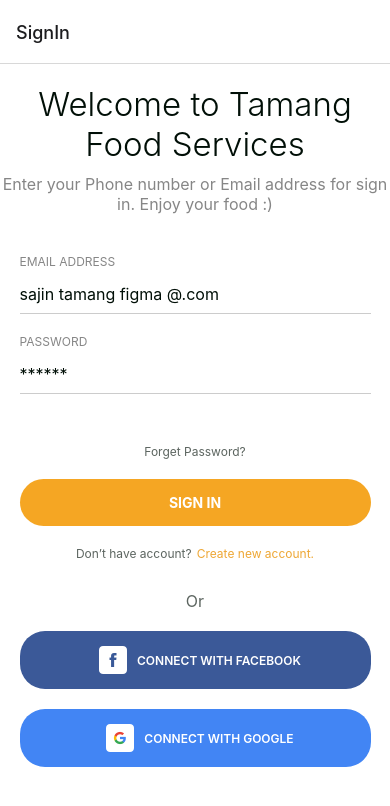
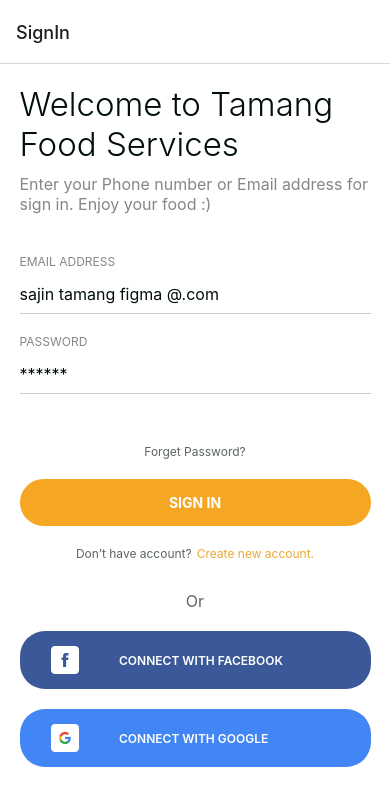
Before and after one commit to PhamVanThanh2111/Food-Delivery-Mobile, a React Native app: screen /SignIn in a window 390 px wide. Shown: the top 806 px of the page. Built offline with nearby package versions, Linux system fonts and the light colour scheme.

Commit message:
fix sign in

```diff
--- a/app.json
+++ b/app.json
@@ -1,7 +1,7 @@
 {
   "expo": {
     "name": "food-ordering-app",
-    "slug": "snack-81913946-e3fd-4084-9613-3aa1e1c53d29",
+    "slug": "snack-f934de88-8a08-49ac-94b7-be3fa649e2c6",
     "version": "1.0.0",
     "orientation": "portrait",
     "icon": "./assets/icon.png",
--- a/javascript/ScreenSignIn.js
+++ b/javascript/ScreenSignIn.js
@@ -1,5 +1,14 @@
 import React from 'react';
-import { SafeAreaView, View, Text, TextInput, TouchableOpacity, Image, StyleSheet, Dimensions } from 'react-native';
+import {
+  SafeAreaView,
+  View,
+  Text,
+  TextInput,
+  TouchableOpacity,
+  Image,
+  StyleSheet,
+  Dimensions,
+} from 'react-native';
 
 const { width: screenWidth, height: screenHeight } = Dimensions.get('window');
 
@@ -19,7 +28,9 @@ const SignIn = () => {
 const TextContent = () => {
   return (
     <View style={textContentStyles.container}>
-      <Text style={textContentStyles.welcomeText}>Welcome to Tamang Food Services</Text>
+      <Text style={textContentStyles.welcomeText}>
+        Welcome to Tamang Food Services
+      </Text>
       <Text style={textContentStyles.descriptionText}>
         Enter your Phone number or Email address for sign in. Enjoy your food :)
       </Text>
@@ -66,7 +77,9 @@ const CreateAccount = () => {
     <View style={createAccountStyles.container}>
       <Text style={createAccountStyles.text}>Don’t have account?</Text>
       <TouchableOpacity>
-        <Text style={createAccountStyles.createAccountText}>Create new account.</Text>
+        <Text style={createAccountStyles.createAccountText}>
+          Create new account.
+        </Text>
       </TouchableOpacity>
     </View>
   );
@@ -81,7 +94,9 @@ const SocialButtons = () => {
           source={require('../images/facebook.png')}
           style={socialButtonsStyles.icon}
         />
-        <Text style={socialButtonsStyles.buttonText}>CONNECT WITH FACEBOOK</Text>
+        <Text style={socialButtonsStyles.buttonText}>
+          CONNECT WITH FACEBOOK
+        </Text>
       </TouchableOpacity>
       <TouchableOpacity style={socialButtonsStyles.googleButton}>
         <Image
@@ -108,24 +123,24 @@ const styles = StyleSheet.create({
     opacity: 0.64,
     alignSelf: 'flex-end',
     marginVertical: 10,
-  }
+  },
 });
 
 const textContentStyles = StyleSheet.create({
   container: {
     paddingVertical: 20,
-    alignItems: 'center',
+    width: screenWidth * 0.9,
   },
   welcomeText: {
     fontSize: 33,
     fontWeight: '300',
     color: '#010F07',
-    textAlign: 'center',
+    textAlign: 'left',
   },
   descriptionText: {
     fontSize: 16,
     color: '#868686',
-    textAlign: 'center',
+    textAlign: 'left',
     marginTop: 10,
   },
 });
@@ -205,6 +220,7 @@ const socialButtonsStyles = StyleSheet.create({
     alignItems: 'center',
     justifyContent: 'center',
     marginVertical: 10,
+    display: 'relative',
   },
   googleButton: {
     flexDirection: 'row',
@@ -215,16 +231,19 @@ const socialButtonsStyles = StyleSheet.create({
     alignItems: 'center',
     justifyContent: 'center',
     marginVertical: 10,
+    display: 'relative',
   },
   icon: {
     width: 28,
     height: 28,
-    marginHorizontal: 10,
+    display: 'absolute',
+    left: -40,
   },
   buttonText: {
     color: '#FFFFFF',
     fontSize: 12,
     fontWeight: '600',
+    width: 180,
   },
 });
 
```
